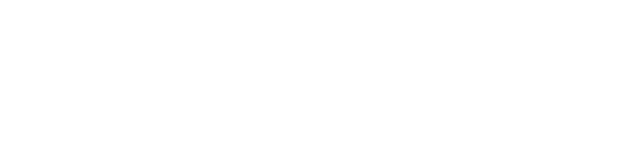
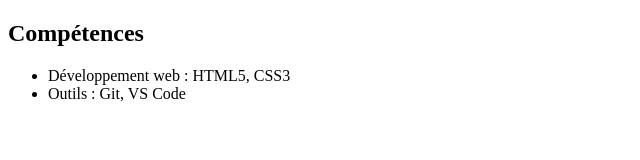
Before and after one commit to assabakerian-lgtm/mon-cv, a plain HTML site: page index.html in a window 1280 px wide. Shown: the whole page, without its empty margins (0-640 px from the left). Drawn offline with Linux system fonts and the light colour scheme.

Commit message:
mise en place de la section competences

```diff
--- a/index.html
+++ b/index.html
@@ -7,6 +7,13 @@
     <link rel="stylesheet" href="style.css">
 </head>
 <body>
-
+    <!-- Section compétences -->
+<div id="competences">
+  <h2>Compétences</h2>
+  <ul>
+    <li>Développement web : HTML5, CSS3</li>
+    <li>Outils : Git, VS Code</li>
+  </ul>
+</div>
 </body>
 </html>
```
